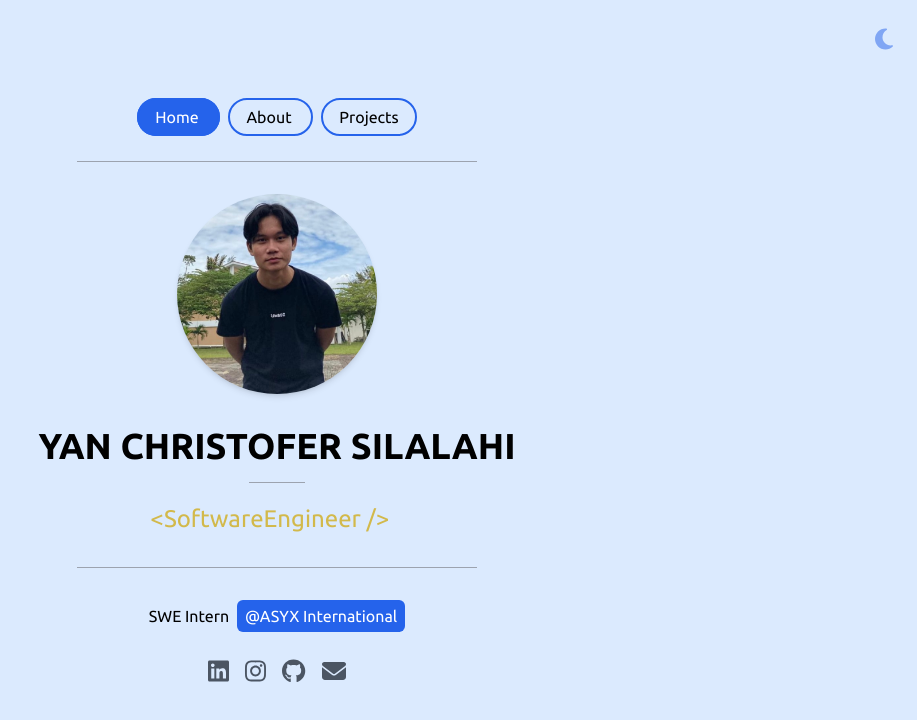
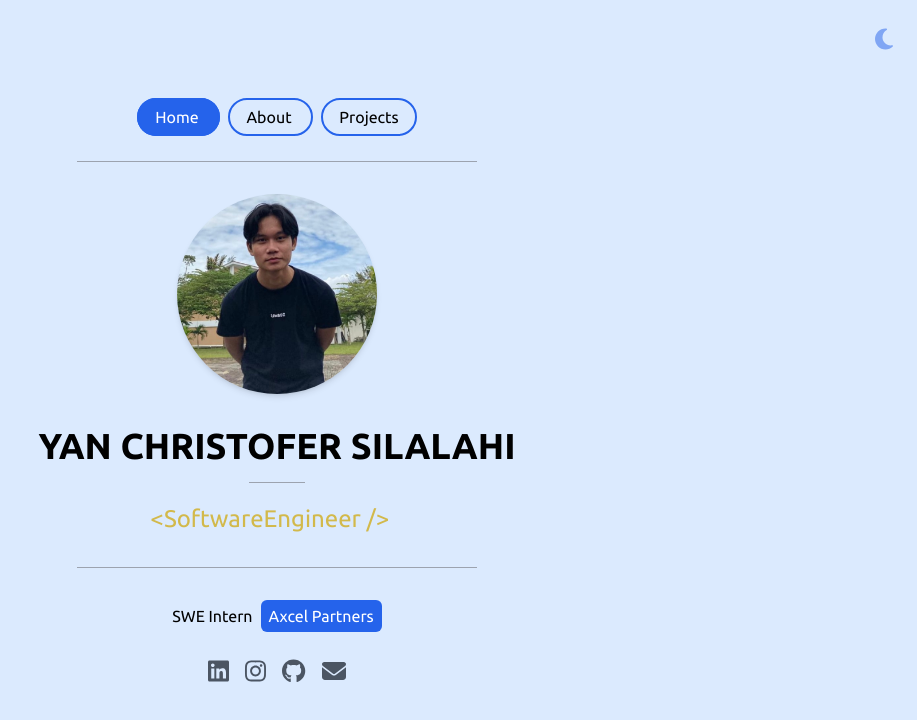
Before and after one commit to yancheesetofer/vue-personal, a Vue app: page / in a window 1280 px wide. Shown: the top 720 px of the page, without its empty margins (363-1280 px from the left). Built offline with nearby package versions, Linux system fonts and the light colour scheme.

Commit message:
Continuing my journey to Axcel Partners SG

```diff
--- a/src/components/CardFooter.vue
+++ b/src/components/CardFooter.vue
@@ -6,10 +6,10 @@
     >
       SWE Intern
       <a
-        href="https://www.asyx.com"
+        href="https://axcel.partners"
         target="_blank"
         class="text-white py-1 px-2 ms-2 rounded-md bg-blue-600"
-        >@ASYX International</a
+        >Axcel Partners</a
       >
     </div>
     <div class="it-icons">
```
